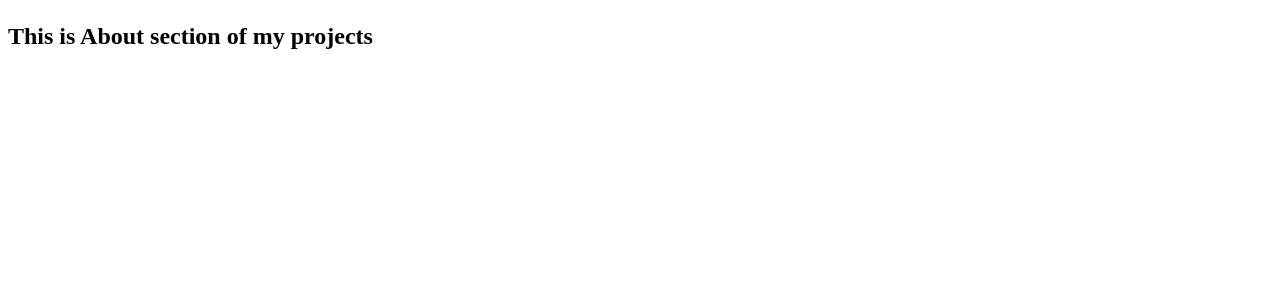
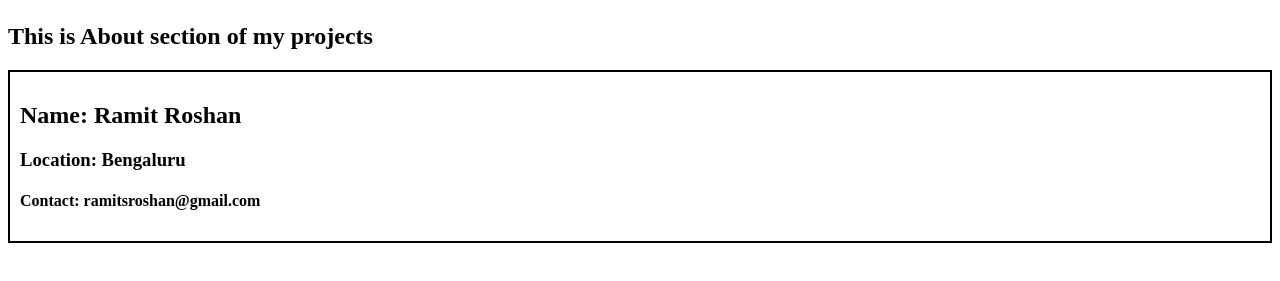
Before and after one commit to RamitRoshan/bite-now, a React (Vite) app: page /about in a window 1280 px wide. Shown: the part 221-502 px from the top of the page. Built offline with nearby package versions, Linux system fonts and the light colour scheme.

Commit message:
create userclass and user components

```diff
--- a/index.css
+++ b/index.css
@@ -71,3 +71,8 @@
 .filter{
     display: flex;
 }
+
+.user-card{
+    padding: 10px;
+    border: 2px solid black;
+}
--- a/src/components/About.js
+++ b/src/components/About.js
@@ -1,8 +1,11 @@
+import User from "./User";
+
 const About = () => {
     return (
         <div>
             <h1>About</h1>
             <h2>This is About section of my projects</h2>
+            <User/>
         </div>
     );
 };
--- /dev/null
+++ b/src/components/User.js
@@ -0,0 +1,11 @@
+const User = () => {
+    return (
+        <div className="user-card">
+            <h2>Name: Ramit Roshan</h2>
+            <h3>Location: Bengaluru</h3>
+            <h4>Contact: ramitsroshan@gmail.com</h4>
+        </div>
+    );
+}
+
+export default User;
--- /dev/null
+++ b/src/components/UserClass.js
@@ -0,0 +1,5 @@
+//this is a  class based components, normal user is functional based components.
+
+class UserClass extends React.Component {
+
+}
```
